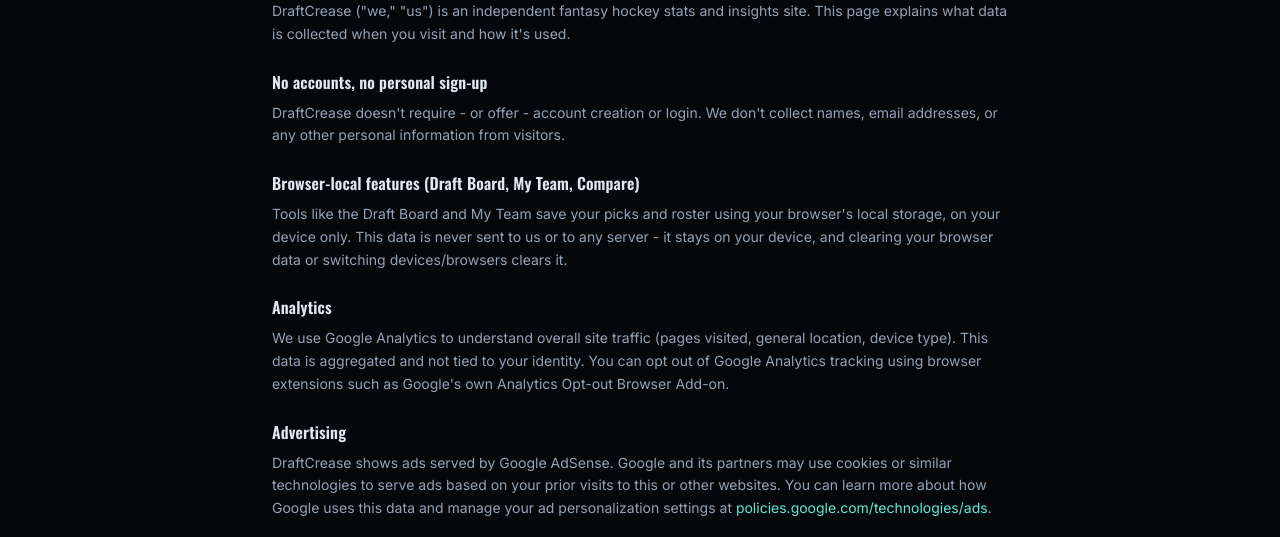
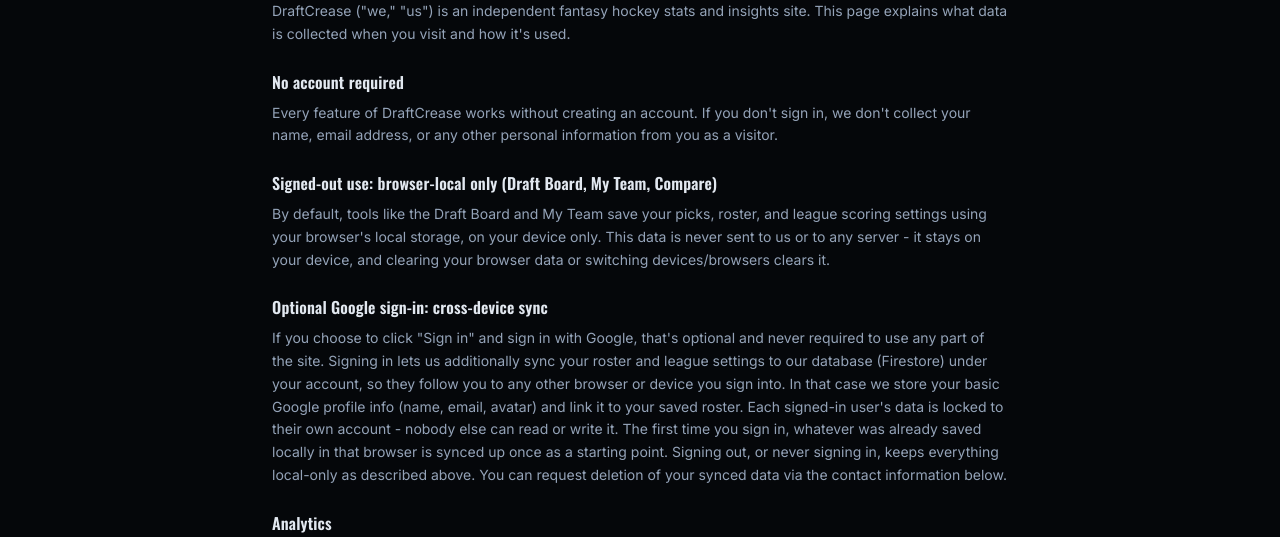
Before and after one commit to stevenlayton/fantasy-hockey-insights, a React (Vite) app in the folder frontend/: page /privacy in a window 1280 px wide. Shown: the part 165-702 px from the top of the page. Built offline with nearby package versions, Linux system fonts and the light colour scheme; no server answers.

Commit message:
Revise Privacy page content for clarity and detail
Updated privacy policy language for clarity and added information about optional Google sign-in and data syncing.

```diff
--- a/frontend/src/pages/Privacy.jsx
+++ b/frontend/src/pages/Privacy.jsx
@@ -18,23 +18,42 @@
 
         <section>
           <h2 className="mb-2 font-display text-base font-semibold text-slate-200">
-            No accounts, no personal sign-up
+            No account required
           </h2>
           <p>
-            DraftCrease doesn't require - or offer - account creation or login. We don't collect
-            names, email addresses, or any other personal information from visitors.
+            Every feature of DraftCrease works without creating an account. If you don't sign in,
+            we don't collect your name, email address, or any other personal information from you
+            as a visitor.
           </p>
         </section>
 
         <section>
           <h2 className="mb-2 font-display text-base font-semibold text-slate-200">
-            Browser-local features (Draft Board, My Team, Compare)
+            Signed-out use: browser-local only (Draft Board, My Team, Compare)
           </h2>
           <p>
-            Tools like the Draft Board and My Team save your picks and roster using your browser's
-            local storage, on your device only. This data is never sent to us or to any server -
-            it stays on your device, and clearing your browser data or switching devices/browsers
-            clears it.
+            By default, tools like the Draft Board and My Team save your picks, roster, and
+            league scoring settings using your browser's local storage, on your device only. This
+            data is never sent to us or to any server - it stays on your device, and clearing your
+            browser data or switching devices/browsers clears it.
+          </p>
+        </section>
+
+        <section>
+          <h2 className="mb-2 font-display text-base font-semibold text-slate-200">
+            Optional Google sign-in: cross-device sync
+          </h2>
+          <p>
+            If you choose to click "Sign in" and sign in with Google, that's optional and never
+            required to use any part of the site. Signing in lets us additionally sync your
+            roster and league settings to our database (Firestore) under your account, so they
+            follow you to any other browser or device you sign into. In that case we store your
+            basic Google profile info (name, email, avatar) and link it to your saved roster.
+            Each signed-in user's data is locked to their own account - nobody else can read or
+            write it. The first time you sign in, whatever was already saved locally in that
+            browser is synced up once as a starting point. Signing out, or never signing in,
+            keeps everything local-only as described above. You can request deletion of your
+            synced data via the contact information below.
           </p>
         </section>
 
```
